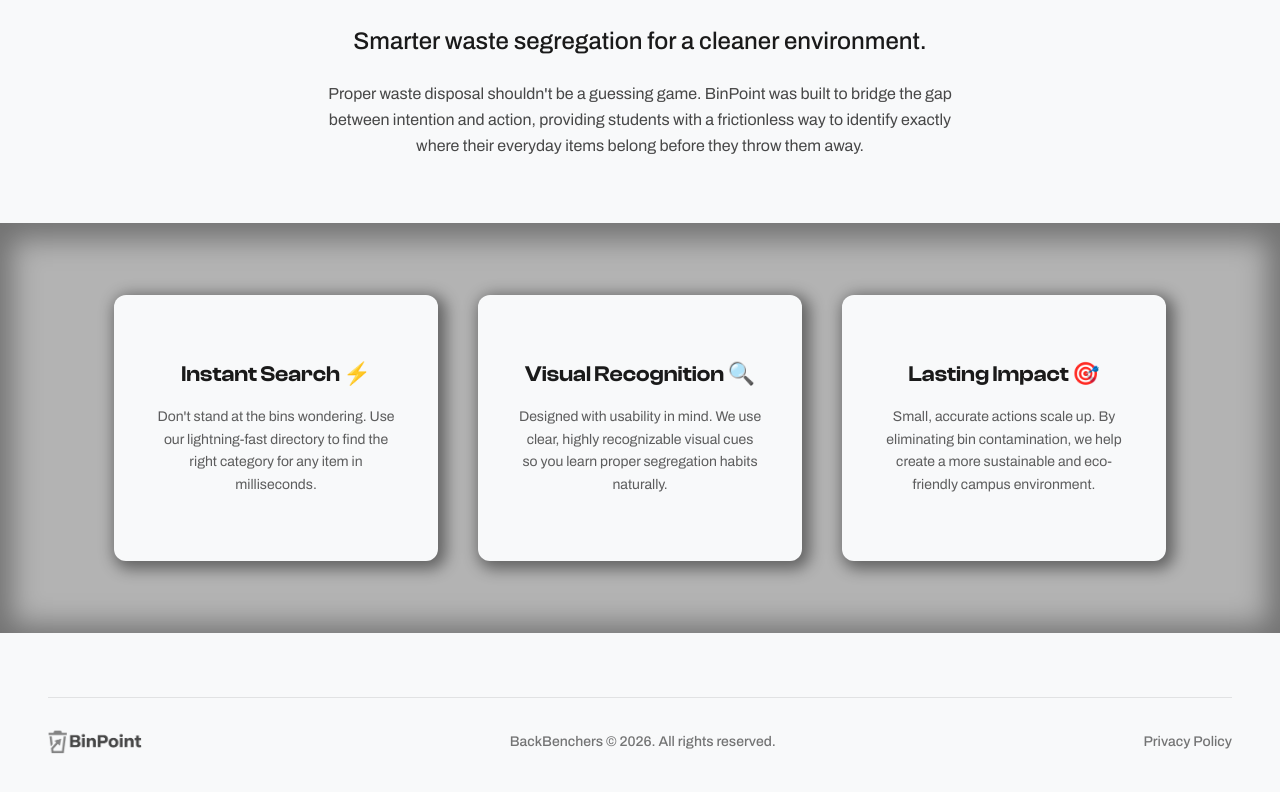
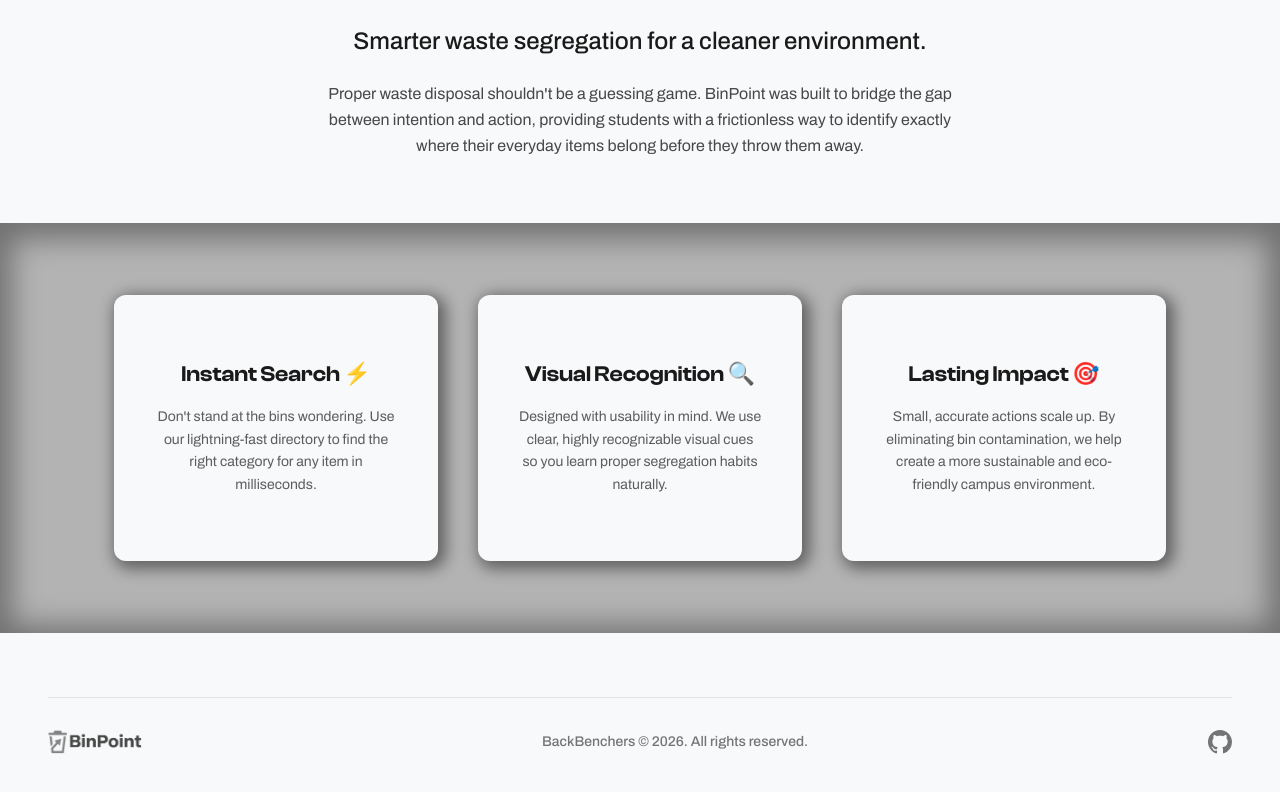
Before and after one commit to Kaloyskiebop/BinPoint-Project, a Next.js app: page / in a window 1280 px wide. Shown: the part 891-1683 px from the top of the page. Built offline with nearby package versions, Linux system fonts and the light colour scheme.

Commit message:
Changed footer section

```diff
--- a/components/layout/Footer.tsx
+++ b/components/layout/Footer.tsx
@@ -27,11 +27,24 @@
             BackBenchers © 2026. All rights reserved.
           </div>
 
-          {/* Right: Privacy Link */}
+          {/* Right: GitHub Link */}
           <div className="flex items-center gap-6">
-            <Link href="/privacy" className="hover:text-foreground transition-colors font-medium">
-              Privacy Policy
-            </Link>
+            <a
+              href="https://github.com/Kaloyskiebop/BinPoint-Project" // <-- UPDATE THIS LINK
+              target="_blank"
+              rel="noopener noreferrer"
+              className="text-foreground/60 hover:text-foreground transition-colors"
+              aria-label="GitHub Repository"
+            >
+              {/* GitHub SVG Icon */}
+              <svg
+                viewBox="0 0 24 24"
+                fill="currentColor"
+                className="w-6 h-6"
+              >
+                <path d="M12 0C5.37 0 0 5.37 0 12c0 5.31 3.435 9.795 8.205 11.385.6.105.825-.255.825-.57 0-.285-.015-1.23-.015-2.235-3.015.555-3.795-.735-4.035-1.41-.135-.345-.72-1.41-1.23-1.695-.42-.225-1.02-.78-.015-.795.945-.015 1.62.87 1.845 1.23 1.08 1.815 2.805 1.305 3.495.99.105-.78.42-1.305.765-1.605-2.67-.3-5.46-1.335-5.46-5.925 0-1.305.465-2.385 1.23-3.225-.12-.3-.54-1.53.12-3.18 0 0 1.005-.315 3.3 1.23.96-.27 1.98-.405 3-.405s2.04.135 3 .405c2.295-1.56 3.3-1.23 3.3-1.23.66 1.65.24 2.88.12 3.18.765.84 1.23 1.905 1.23 3.225 0 4.605-2.805 5.625-5.475 5.925.435.375.81 1.095.81 2.22 0 1.605-.015 2.895-.015 3.285 0 .315.225.69.825.57A12.02 12.02 0 0024 12c0-6.63-5.37-12-12-12z" />
+              </svg>
+            </a>
           </div>
 
         </div>
```
